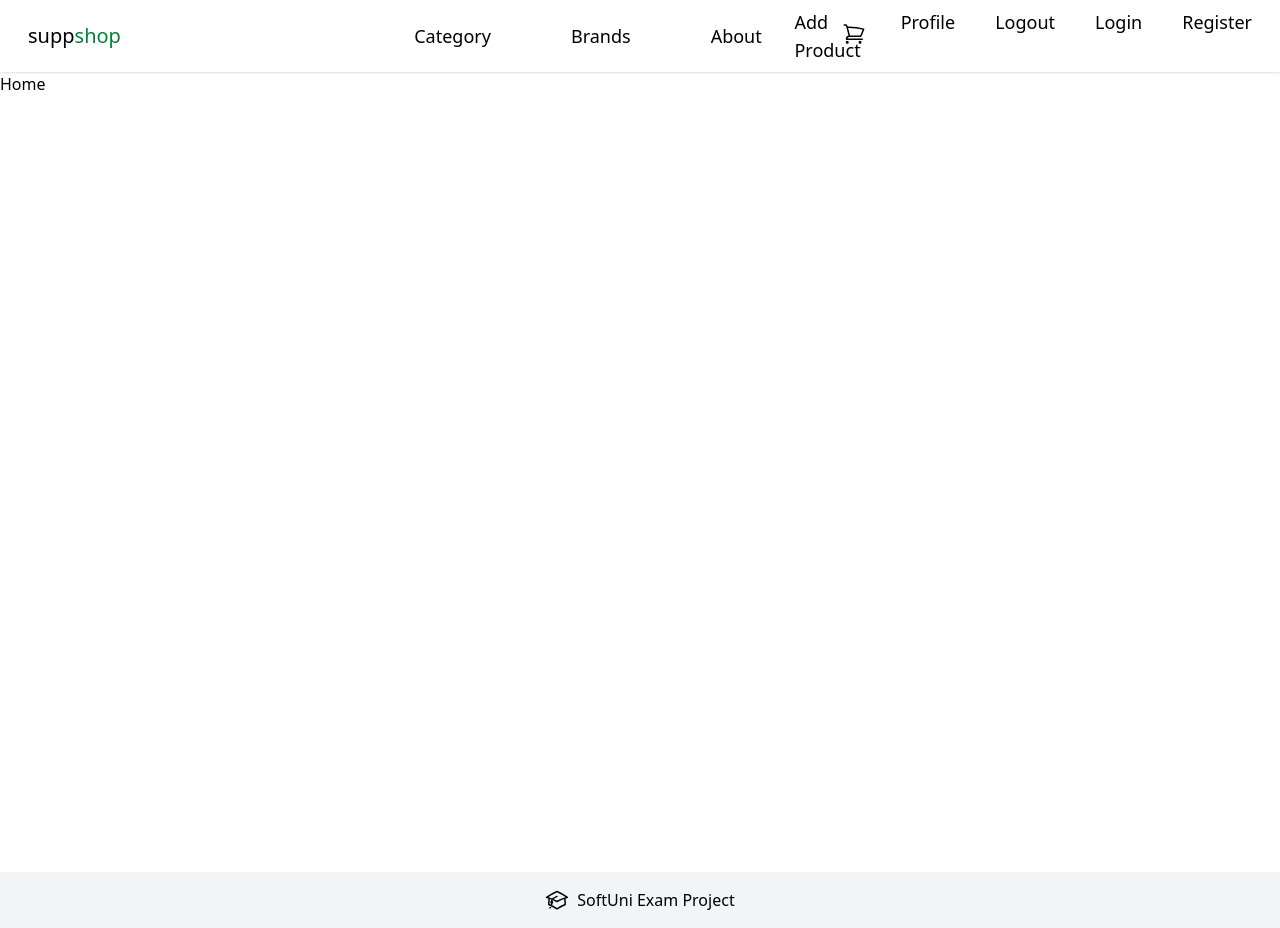
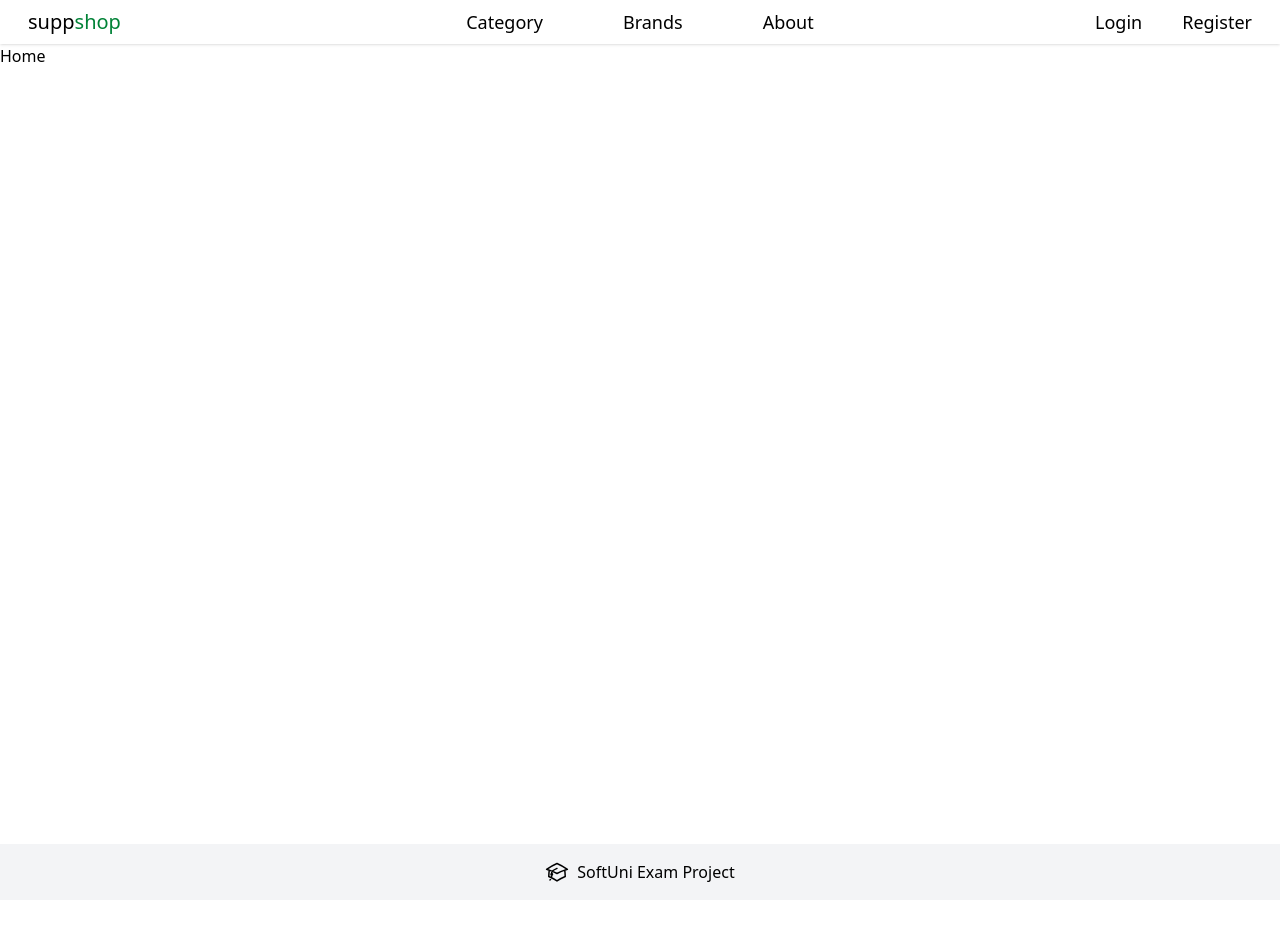
Before and after one commit to dAtanasow/SuppShop, a React (Vite) app in the folder client/: page / in a window 1280 px wide. After the commit the page ends 900 px from the top, so only its background shows below. Built offline with nearby package versions, Linux system fonts and the light colour scheme.

Commit message:
make private and public header

```diff
--- a/client/src/components/Header.jsx
+++ b/client/src/components/Header.jsx
@@ -1,6 +1,9 @@
 import { Link } from "react-router";
+import { useAuthContext } from "../context/AuthContext";
 
 export default function Header() {
+  const { userId, isAuthenticate } = useAuthContext();
+
   return (
     <header className="bg-white shadow">
       <nav className="flex items-center justify-between p-2 text-lg">
@@ -24,7 +27,9 @@ export default function Header() {
             </Link>
           </li>
 
+          {userId && (
             <li>
+              <Link to={`/cart/${userId}`}>
                 <svg
                   xmlns="http://www.w3.org/2000/svg"
                   fill="none"
@@ -39,19 +44,28 @@ export default function Header() {
                     d="M2.25 3h1.386c.51 0 .955.343 1.087.835l.383 1.437M7.5 14.25a3 3 0 0 0-3 3h15.75m-12.75-3h11.218c1.121-2.3 2.1-4.684 2.924-7.138a60.114 60.114 0 0 0-16.536-1.84M7.5 14.25 5.106 5.272M6 20.25a.75.75 0 1 1-1.5 0 .75.75 0 0 1 1.5 0Zm12.75 0a.75.75 0 1 1-1.5 0 .75.75 0 0 1 1.5 0Z"
                   />
                 </svg>
+              </Link>
             </li>
+          )}
         </ul>
 
         <div className="flex w-[20%] justify-end gap-10 pr-5">
+          {isAuthenticate ? (
+            <>
               <Link to="/create">Add Product</Link>
               <Link to="/profile">Profile</Link>
               <Link to="/logout">Logout</Link>
+            </>
+          ) : (
+            <>
               <Link to="/login" className="hover:text-gray-700">
                 Login
               </Link>
               <Link to="/register" className="hover:text-gray-700">
                 Register
               </Link>
+            </>
+          )}
         </div>
       </nav>
     </header>
```
Lines whose indentation alone changed are shown as unchanged.
